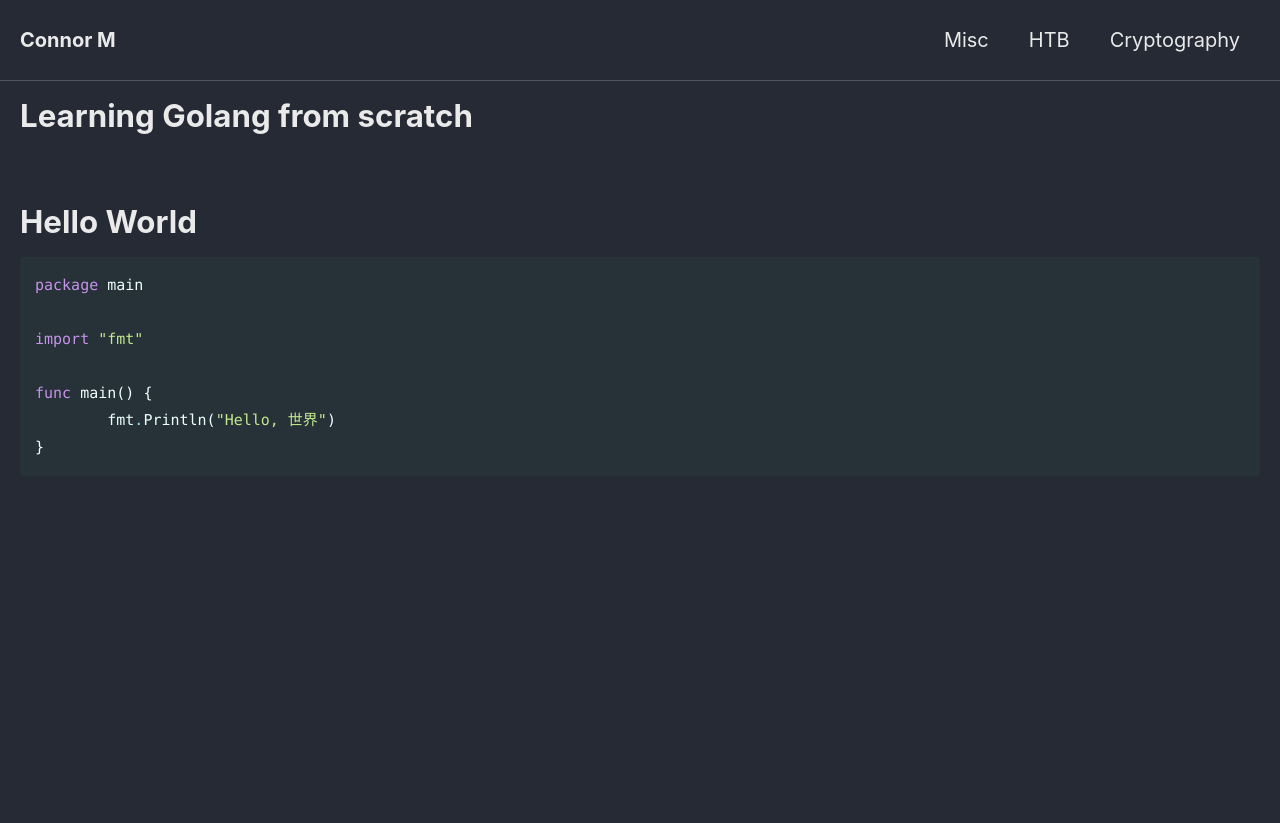
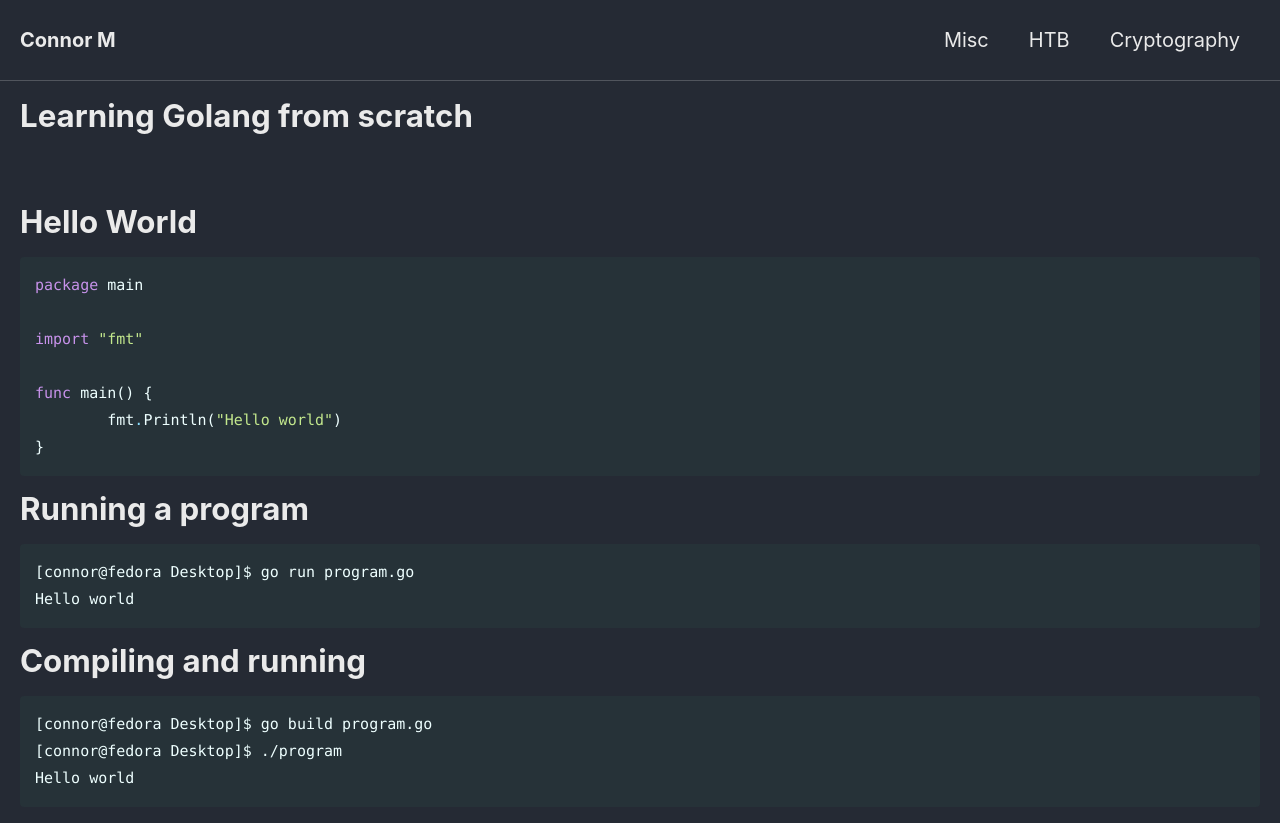
Before and after one commit to Connor-McCartney/Connor-McCartney.github.io, a Jekyll site: the page built from _pages/misc/golang.md, in a window 1280 px wide. Shown: the top 823 px of the page. Built offline with Jekyll 4.4.1, drawn with Linux system fonts in a browser that asks for light colours; cached includes are drawn as plain includes.

Commit message:
Update golang.md

````diff
--- a/_pages/misc/golang.md
+++ b/_pages/misc/golang.md
@@ -15,6 +15,21 @@ package main
 import "fmt"
 
 func main() {
-	fmt.Println("Hello, 世界")
+	fmt.Println("Hello world")
 }
 ```
+
+# Running a program
+
+```
+[connor@fedora Desktop]$ go run program.go
+Hello world
+```
+
+# Compiling and running
+
+```
+[connor@fedora Desktop]$ go build program.go
+[connor@fedora Desktop]$ ./program
+Hello world
+```
````
